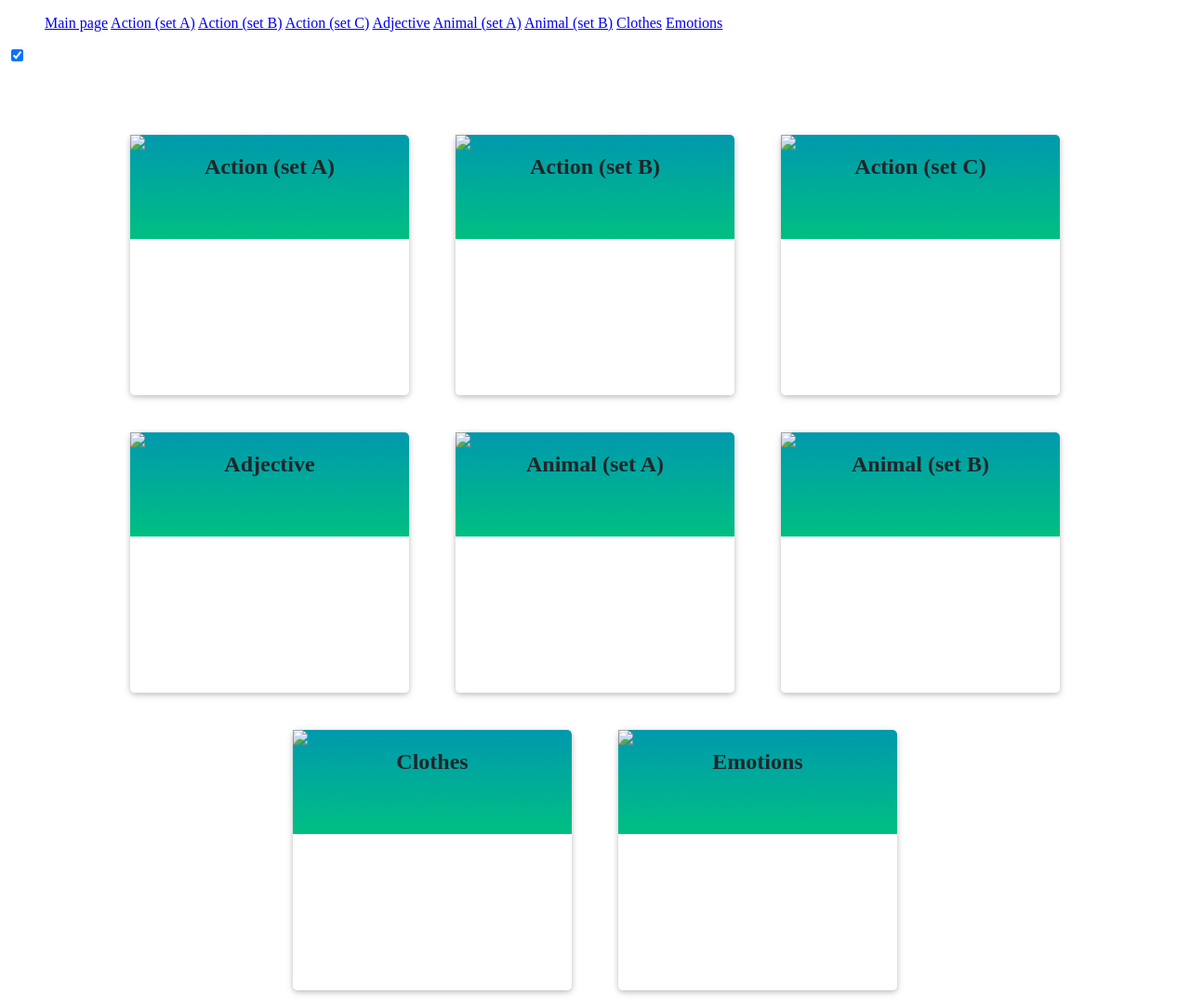
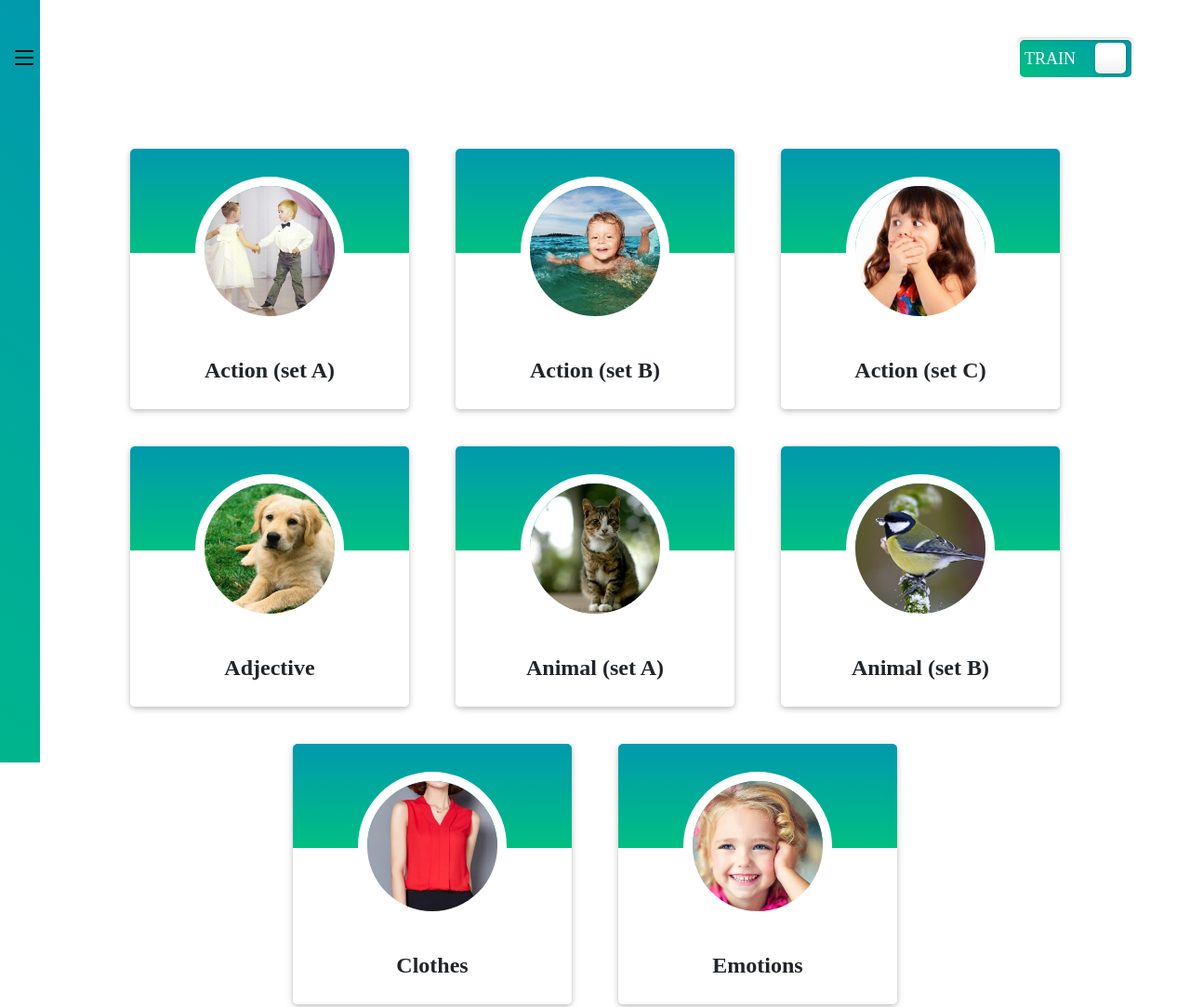
Before and after one commit to ilichka/english-for-kids, a plain HTML site: page index.html in a window 1280 px wide. Shown: the top 1083 px of the page at 93% size. Drawn offline with Linux system fonts and the light colour scheme; files that its build step writes are made by us from their sources.

Commit message:
add main page

```diff
--- a/eng/script.js
+++ b/eng/script.js
@@ -0,0 +1,14 @@
+document.querySelector('.one').addEventListener('click', () => {
+    document.querySelector('.menuToggle').classList.toggle('menuToggleActive');
+   console.log(1);
+    if(document.querySelector('.menuToggle').classList.contains('menuToggleActive')) {
+        document.querySelector('.menu').classList.toggle('menuActive')
+    } else {
+        document.querySelector('.menu').classList.toggle('menuActive')
+    }
+});
+
+document.querySelector('.switch-input').addEventListener('click', ()=> {
+   document.querySelector('.switch-label').classList.toggle('switch-label-play');
+    document.querySelector('.switch-handle').classList.toggle('switch-handle-active');
+});
--- a/eng/styles.css
+++ b/eng/styles.css
@@ -34,3 +34,212 @@
     cursor: pointer;
     transition: .3s;
 }
+
+.main-card img {
+    width: 140px;
+    height: 140px;
+    border-radius: 50%;
+    border: 10px solid #fff;
+    object-fit: cover;
+    margin: 30px auto;
+}
+
+.menuToggle {
+    top: 11px;
+    left: 0;
+    z-index: 3;
+    user-select: none;
+}
+
+.menu.green {
+    background: linear-gradient(40deg,#00bf82,#0099ae);
+}
+
+nav {
+    position: relative;
+}
+
+
+.menuToggle, .menuToggle input {
+    display: block;
+    position: absolute;
+}
+
+.menu {
+    display: flex;
+    flex-direction: column;
+    box-sizing: border-box;
+    position: absolute;
+    width: 380px;
+    height: calc(100vh + 20px);
+    margin: -100px 0 0;
+    padding: 125px 50px 50px;
+    left: calc(675px - 50vw);
+    background: linear-gradient(40deg,#ffd86f,#fc6262);
+    list-style-type: none;
+    transform-origin: 0 0;
+    transform: translate(-100%);
+    transition: transform .5s cubic-bezier(.77,.2,.05,1);
+    top: 49px;
+}
+
+.header-container {
+    display: flex;
+    justify-content: space-between;
+    width: 100%;
+    height: 45px;
+    max-width: 1350px;
+    margin: 40px auto 0;
+}
+
+.menuToggle span,.menuToggle span::before,.menuToggle span::after {
+    position: absolute;
+    display: block;
+    top: 10px;
+    width: 20px;
+    height: 2px;
+    background-color: black;
+    left: 8px;
+    transition: 0.5s;
+    z-index: 1;
+}
+
+.menuToggle span::before,.menuToggle span::after {
+    content: '';
+    left: 0;
+    transition: 0.5s;
+    transform-origin: left;
+}
+
+.menuToggle span::before {
+    top: -7px;
+}
+
+.menuToggle span::after {
+    top: 7px;
+}
+
+.menuToggleActive span::before {
+    transform: rotate(45deg);
+}
+
+.menuToggleActive span::after {
+    transform: rotate(-45deg);
+}
+
+.menuToggleActive span {
+    height: 0;
+}
+
+.menuToggle input {
+    width: 40px;
+    height: 32px;
+    top: -7px;
+    left: -5px;
+    cursor: pointer;
+    opacity: 0;
+    z-index: 2;
+}
+
+.header-container {
+    display: flex;
+    justify-content: space-between;
+    width: 100%;
+    height: 45px;
+    max-width: 1350px;
+    margin: 40px auto 0;
+}
+
+.header-item {
+    padding: 10px 0;
+    font-size: 22px;
+    cursor: pointer;
+    text-decoration: none;
+    margin: 0 0 0 60px;
+    color: #fff;
+    min-width: 145px;
+    text-align: left;
+}
+
+.header-item.active {
+    text-decoration: underline;
+}
+
+.menuActive {
+    transform: translate(0);
+}
+
+.switch {
+    position: absolute;
+    right: 60px;
+    display: inline-block;
+    vertical-align: top;
+    width: 120px;
+    height: 40px;
+    padding: 3px;
+    background-color: #fff;
+    border-radius: 5px;
+    box-shadow: inset 0 -1px #fff, inset 0 1px 1px rgba(0,0,0,.05);
+    cursor: pointer;
+    background-image: linear-gradient(180deg,#eee,#fff 25px);
+}
+
+.switch-input {
+    left: 0;
+    opacity: 0;
+    position: absolute;
+    top: 0;
+}
+
+.switch-label {
+    position: relative;
+    display: block;
+    height: inherit;
+    font-size: 18px;
+    line-height: 40px;
+    text-transform: uppercase;
+    background: linear-gradient(40deg,#00bf82,#0099ae);
+    border-radius: inherit;
+    box-shadow: inset 0 1px 2px rgba(0,0,0,.12), inset 0 0 2px rgba(0,0,0,.15);
+    transition: .15s ease-out;
+    color: white;
+}
+
+.switch-label::before {
+    content: 'train';
+    margin-left: 5px;
+}
+
+.switch-label::after {
+    content: '';
+}
+
+.switch-label-play::before {
+    content: '';
+}
+
+.switch-label-play::after {
+    content: 'play';
+    margin-left: 60px;
+}
+
+.switch-handle {
+    position: absolute;
+    top: 6px;
+    left: 84px;
+    width: 33px;
+    height: 33px;
+    background: #fff;
+    border-radius: 5px;
+    box-shadow: 1px 1px 5px rgba(0,0,0,.2);
+    background-image: linear-gradient(180deg,#fff 40%,#f0f0f0);
+    transition: left .15s ease-out;
+}
+
+.switch-label-play {
+    background: linear-gradient(40deg,#ffd86f,#fc6262);
+}
+
+.switch-handle-active {
+    left: 6px;
+}
--- a/index.html
+++ b/index.html
@@ -14,7 +14,9 @@
         <div class="header-container">
             <nav role="navigation">
                 <div class="menuToggle">
-                    <ul class="menu">
+                    <input type="checkbox" class="one">
+                    <span></span>
+                    <ul class="menu green">
                         <a class="header-item active" href="#">Main page</a>
                         <a class="header-item" href="#">Action (set A)</a>
                         <a class="header-item" href="#">Action (set B)</a>
@@ -30,41 +32,42 @@
             <div class="switch-container">
                 <label class="switch">
                     <input type="checkbox" class="switch-input" checked>
-
+                    <span class="switch-label" data-on="Train" data-off="Play"></span>
+                    <span class="switch-handle"></span>
                 </label>
             </div>
         </div>
         <div class="container main-container">
             <a class="main-card green" href="#" alt="Action (set A)">
-                <img src="#">
+                <img src="assets/img/dance.jpg">
                 Action (set A)
             </a>
             <a class="main-card green" href="#" alt="Action (set B)">
-                <img src="#">
+                <img src="assets/img/swim.jpg">
                 Action (set B)
             </a>
             <a class="main-card green" href="#" alt="Action (set C)">
-                <img src="#">
+                <img src="assets/img/scared.jpg">
                 Action (set C)
             </a>
             <a class="main-card green" href="#" alt="Adjective">
-                <img src="#">
+                <img src="assets/img/dog.jpg">
                 Adjective
             </a>
             <a class="main-card green" href="#" alt="Animal (set A)">
-                <img src="#">
+                <img src="assets/img/cat.jpg">
                 Animal (set A)
             </a>
             <a class="main-card green" href="#" alt="Animal (set B)">
-                <img src="#">
+                <img src="assets/img/bird.jpg">
                 Animal (set B)
             </a>
             <a class="main-card green" href="#" alt="Clothes">
-                <img src="#">
+                <img src="assets/img/blouse.jpg">
                 Clothes
             </a>
             <a class="main-card green" href="#" alt="Emotion">
-                <img src="#">
+                <img src="assets/img/smile.jpg">
                 Emotions
             </a>
         </div>
```
